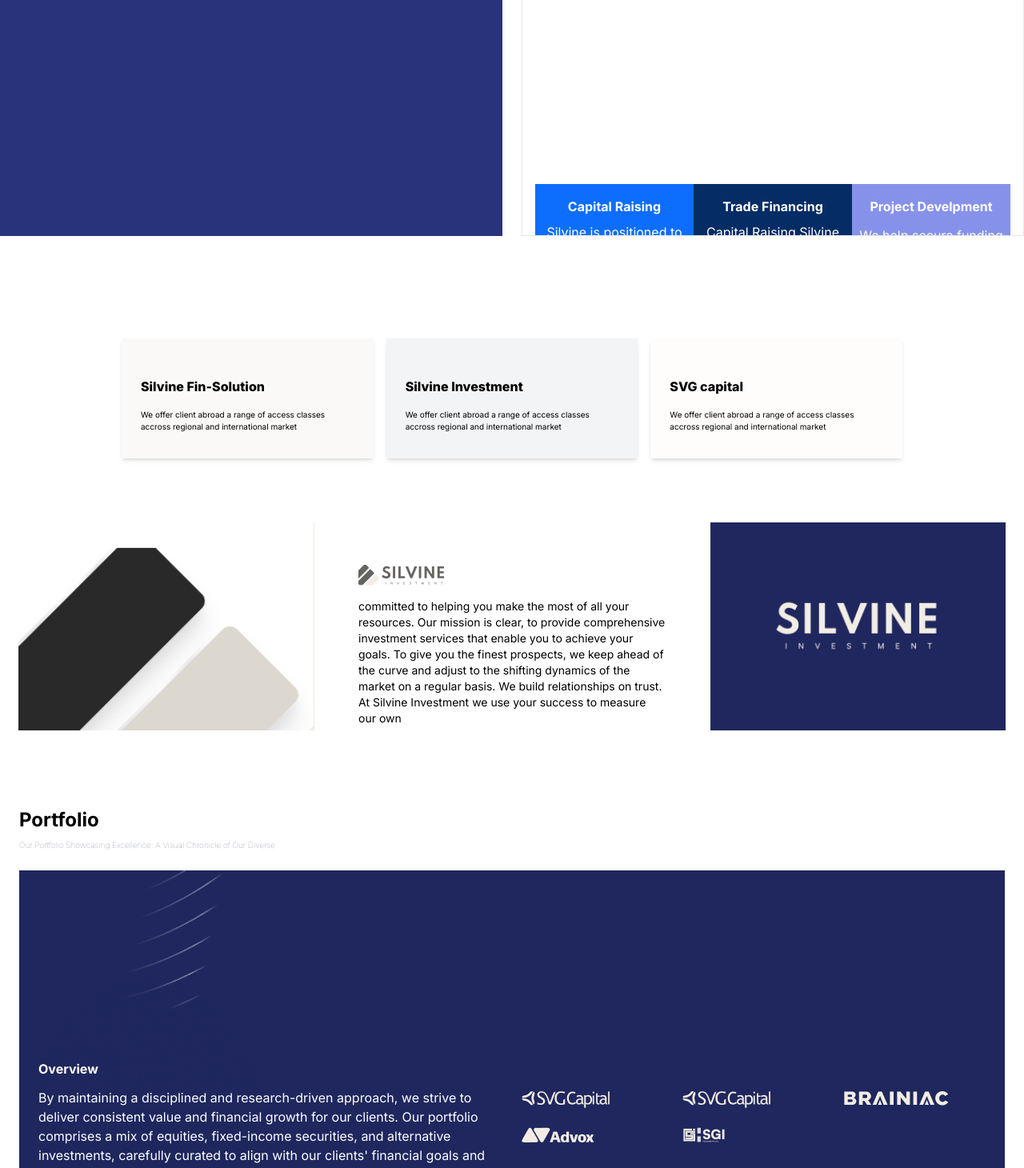
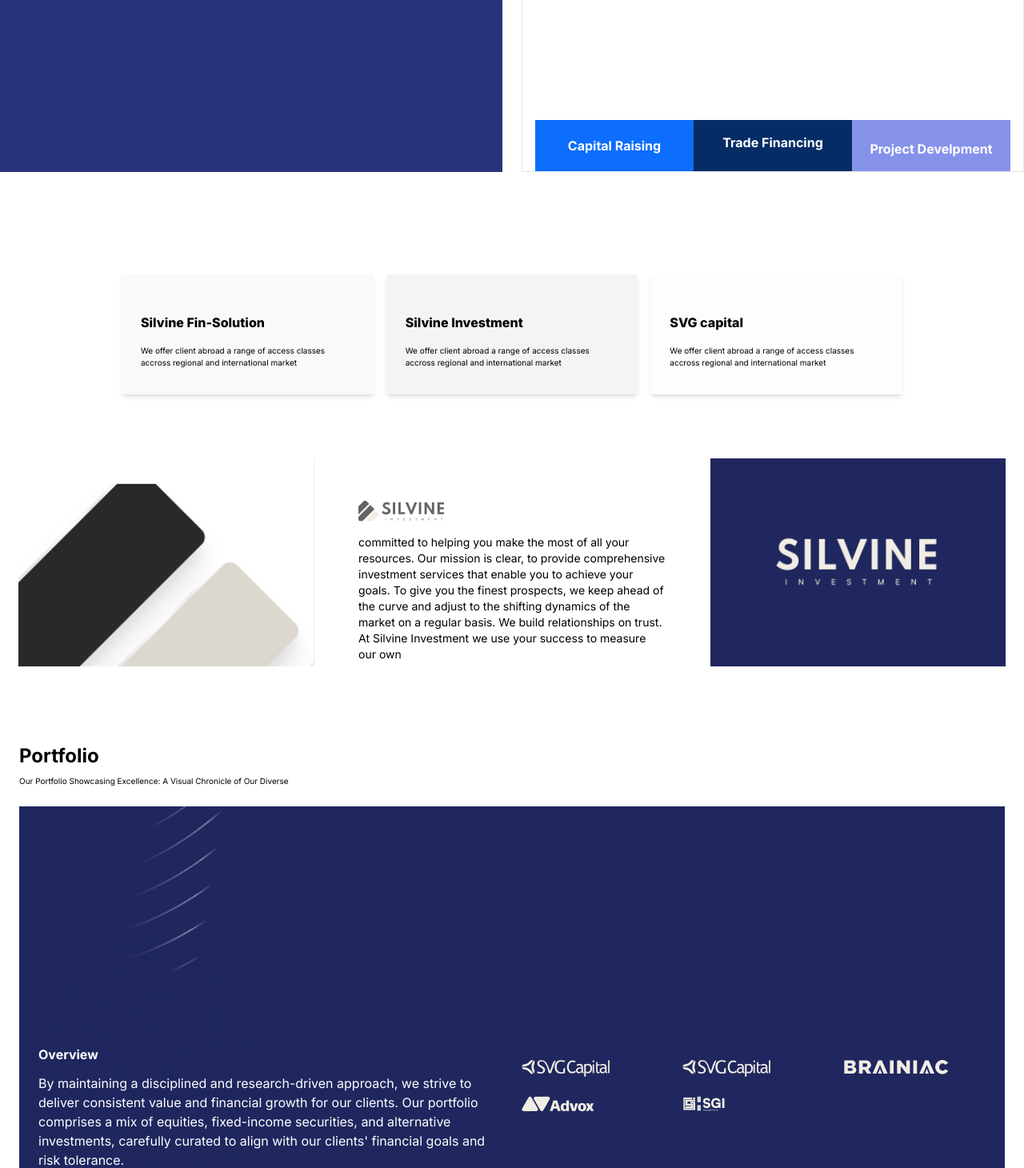
Before and after one commit to Brainaictechnologies/Silvine-abbey, a Next.js app: page / in a window 1280 px wide. Shown: the part 1330-2790 px from the top of the page at 80% size. Built offline with nearby package versions, Linux system fonts and the light colour scheme.

Commit message:
added styles

```diff
--- a/app/(route)/page.tsx
+++ b/app/(route)/page.tsx
@@ -22,12 +22,12 @@
       <Hero />
       <div className="max-w-screen-xl sm:mx-auto mx-6 ">
         <h1 className="mb-2 mt-10 text-2xl font-bold px-6">Our Impact</h1>
-        <p className="text-[10px] font-[100] text-gray-500 px-6">
+        <p className="text-[10px]  text-gray-900 px-6">
           Fufilling Promise: Unveiling the transformative impact on our
           inovators
         </p>
         <div className="grid grid-cols-1 md:grid-cols-2 mt-8 gap-6 mx-auto">
-          <div className="bg-[#29337b] text-white p-6">
+          <div className="bg-[#29337b] text-white p-6 ">
             <h1 className="py-4 text-2xl">Our Ambition</h1>
             <p>
               We aspire to become leaders in the global market. This involves
@@ -54,9 +54,9 @@
               fosters economic growth and competitiveness...
             </p>
 
-            <div className="grid grid-cols-3 gap-0 w-full  items-end mx-0 mt-32 h-72  ">
-              <div className="bg-[#0d6efd] text-white transition-all duration-300  h-16 hover:h-60 grid place-items-center overflow-hidden ">
-                <h1 className=" mb-2  text-sm md:text-base font-bold pt-4  text-center px-1">
+            <div className="grid grid-cols-3 gap-0 w-full  items-end mx-0 mt-12 h-72  ">
+              <div className="bg-[#0d6efd] text-white transition-all duration-300  space-y-6 h-16 hover:space-y-0 hover:h-[17rem] md:hover:h-60 grid mx-auto overflow-hidden ">
+                <h1 className=" md:mb-2  text-sm md:text-base font-bold mt-5  text-center px-1">
                   Capital Raising
                 </h1>
                 <p className="text-center text-xs md:text-base">
@@ -65,18 +65,18 @@
                   mitigate risks
                 </p>
               </div>
-              <div className="bg-[#052c65] text-white transition-all duration-300  h-16 hover:h-60 px-2  grid place-items-center overflow-hidden">
-                <h1 className="mb-2  text-sm md:text-base font-bold pt-4  text-center px-1">
+              <div className="bg-[#052c65] text-white  transition-all duration-300  h-16 space-y-8 hover:space-y-0 hover:h-[17rem] md:hover:h-60 px-2  mx-auto overflow-hidden">
+                <h1 className="md:mb-2  text-sm md:text-base font-bold  text-center mt-4 px-1">
                   Trade Financing
                 </h1>
                 <p className="text-center text-xs md:text-base">
                   Capital Raising Silvine investment is built on trust &
-                  credibility and infused in our DNA? is the adroitness to
+                  credibility and infused in our DNA? is the 5droitness to
                   delivering financial solutions to various businesses.
                 </p>
               </div>
-              <div className="bg-[#8692ea] text-white transition-all duration-500  h-16 hover:h-64 grid place-items-center overflow-hidden px-2">
-                <h1 className="mb-3  text-sm md:text-base font-bold pt-4  text-center px-1">
+              <div className="bg-[#8692ea] text-white transition-all duration-500  h-16 hover:h-fit grid place-items-center overflow-hidden px-2">
+                <h1 className="md:mb-3  text-sm md:text-base font-bold my-6  text-center px-1">
                   Project Develpment
                 </h1>
                 <p className="text-center text-xs sm:text-base">
@@ -89,10 +89,7 @@
           </div>
         </div>
       </div>
-      <div className="flex ">
-        <p></p>
-        <p></p>
-      </div>
+
       <div className=" ">
         <div className="max-w-screen-lg  grid max-[500px]:grid-cols-1 grid-cols-3 mt-32 mb-10  gap-4 place-items-center  mx-8 sm:mx-12 md:mx-auto lg:px-6 ">
           <div className="bg-[#FBF9F7] py-8 px-6 shadow-md hover:bg-black ">
@@ -146,16 +143,22 @@
 
       <div className="max-w-screen-xl mx-auto px-6">
         <h1 className="mb-2 mt-10 text-2xl font-bold">Portfolio</h1>
-        <p className="text-[10px] font-[100] text-gray-500 mb-6">
+        <p className="text-[10px]  mb-6">
           Our Portfolio Showcasing Excellence: A Visual Chronicle of Our Diverse
         </p>
 
-        <div className="relative w-full h-full mb-6 aspect-[70/35]">
-          <div className=" ">
-            <Image src={Portfolio} alt="Portfolio" fill className="" />
+        <div className="relative w-full h-full mb-6 aspect-square md:aspect-[75/45]">
+          <div className="block w-full">
+            <Image
+              src={Portfolio}
+              alt="Portfolio"
+              fill
+              className="block w-full"
+            />
           </div>
-          <div className="sm:absolute top-0 left-0 grid place-items-center h-full  ">
-            <div className=" grid grid-cols-1 sm:grid-cols-2  px-4 lg:px-6 h-full place-items-center gap-6 bg-[#1F275E] sm:bg-transparent">
+
+          <div className="absolute sm:top-0 sm:left-0 grid place-items-center w-full h-full  ">
+            <div className=" grid grid-cols-1 sm:grid-cols-2  px-4 lg:px-6 h-full place-items-center gap-0 md:gap-6 ">
               <div className="text-white">
                 <h1 className=" py-3 font-bold">Overview</h1>
                 <p className="">
@@ -168,7 +171,7 @@
                 </p>
               </div>
 
-              <div className="grid grid-cols-3 gap-6 py-12 w-full">
+              <div className=" mt-[-2.6rem] grid grid-cols-3 items-start md:items-center gap-6 py-12 w-full">
                 <Image
                   src={svg}
                   alt="svg capital"
@@ -196,7 +199,7 @@
                 />
               </div>
             </div>
-            <div className="hidden md:grid  grid-cols-5 items-end text-white absolute bottom-0 ">
+            <div className="hidden md:grid  grid-cols-5 items-end text-white absolute bottom-0  ">
               <p className="bg-[#8692ea] h-24 text-center flex items-center justify-center text-xl w-40 font-[500]">
                 Real Estate
               </p>
--- a/components/Hero/Hero.tsx
+++ b/components/Hero/Hero.tsx
@@ -65,7 +65,7 @@
         </p>
       </div>
       <div className="absolute  w-full bottom-0 right-0 h-fit md:h-60 text-white  flex flex-col justify-end md:flex-row items-end  gap-2 md:gap-0 z-20 overflow-hidden ">
-        <div className="bg-white p-6 md:p-3 text-black ml-8 md:ml-0 relative w-24 h-20 flex md:flex-col gap-6 items-center hover:w-96 md:w-64  transition-all duration-500  md:gap-0 md:h-16 md:hover:h-36 md:hover:w-64 overflow-hidden  ">
+        <div className="bg-white p-6 md:p-3 text-black ml-8 md:ml-0 relative w-24 h-20 flex md:flex-col gap-6 items-center hover:w-[22rem] md:w-64  transition-all duration-500  md:gap-0 md:h-16 md:hover:h-36 md:hover:w-64 overflow-hidden  ">
           <h1 className="py-4 font-bold">Trade Finance</h1>
           <p className="text-xs md:pb-4 ">
             Silvine is positioned to promoting global trade by providing
@@ -73,7 +73,7 @@
             mitigate risks
           </p>
         </div>
-        <div className="bg-black  p-6 md:p-3 text-white ml-8 md:ml-0 relative w-24 h-20 flex md:flex-col gap-6 items-center hover:w-96 md:w-64  transition-all duration-500  md:gap-0 md:h-16 md:hover:h-36 md:hover:w-64 overflow-hidden  ">
+        <div className="bg-black  p-6 md:p-3 text-white ml-8 md:ml-0 relative w-24 h-20 flex md:flex-col gap-6 items-center hover:w-[22rem]  md:w-64  transition-all duration-500  md:gap-0 md:h-16 md:hover:h-36 md:hover:w-64 overflow-hidden  ">
           <h1 className="py-4"> Capital Raising</h1>
           <p className="text-xs md:pb-4">
             Capital Raising Silvine investment is built on trust & credibility
@@ -81,7 +81,7 @@
             solutions to various businesses.
           </p>
         </div>
-        <div className="bg-[#29337b] p-6 md:p-3 text-white ml-8 md:ml-0 relative w-24 h-20 flex md:flex-col gap-6 items-center hover:w-96 md:w-64  transition-all duration-500  md:gap-0 md:h-16 md:hover:h-36 md:hover:w-64 overflow-hidden  ">
+        <div className="bg-[#29337b] p-6 md:p-3 text-white ml-8 md:ml-0 relative w-24 h-20 flex md:flex-col gap-6 items-center hover:w-[22rem]  md:w-64  transition-all duration-500  md:gap-0 md:h-16 md:hover:h-36 md:hover:w-64 overflow-hidden  ">
           <h1 className="py-4">Project Development</h1>
           <p className="text-xs md:pb-4 ">
             We help secure funding from investors, lenders, or government
```
